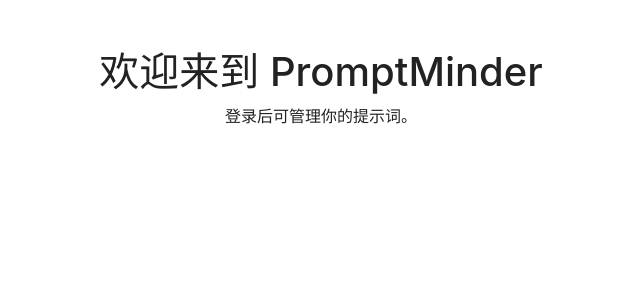
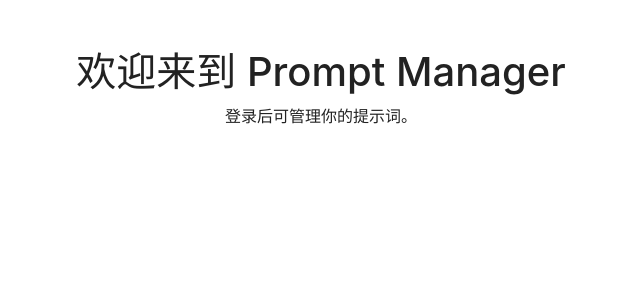
Before and after one commit to Leony123/prompt-manager, a Django app: page / in a window 1280 px wide. Shown: the part 54-354 px from the top of the page, without its empty margins (319-959 px from the left). Run offline with Django 4.2, Linux system fonts and the light colour scheme.

Commit message:
Fix typo in homepage title from "PromptMinder" to "Prompt Manager"

```diff
--- a/prompts/templates/prompts/home.html
+++ b/prompts/templates/prompts/home.html
@@ -1,7 +1,7 @@
 {% extends 'prompts/base.html' %}
 {% block content %}
 <div class="mt-5 text-center">
-  <h1>欢迎来到 PromptMinder</h1>
+  <h1>欢迎来到 Prompt Manager</h1>
   <p>登录后可管理你的提示词。</p>
 </div>
 {% endblock %}
```
